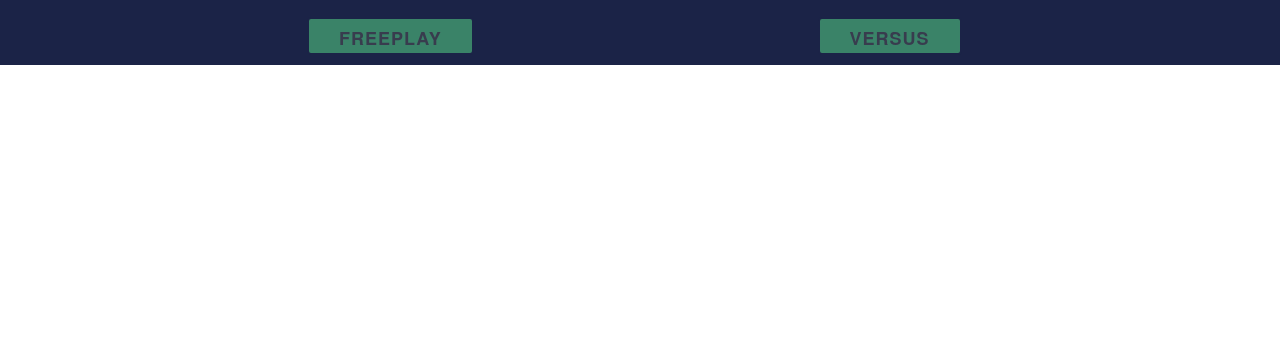
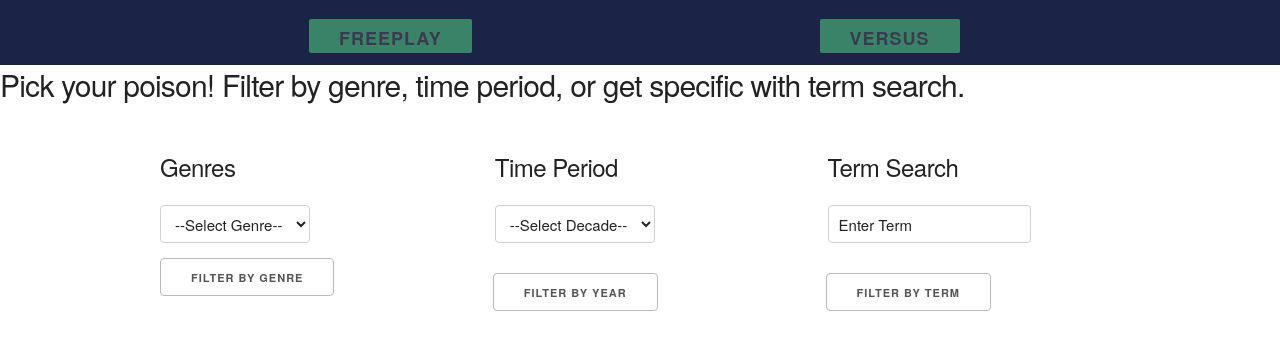
Before and after one commit to kbrumer/code-aoke, a website: page index.html in a window 1280 px wide. Shown: the part 850-1201 px from the top of the page. Before the commit the page ends 915 px from the top, so only its background shows below. Drawn offline with Linux system fonts and the light colour scheme.

Commit message:
added genre/artist/year html

```diff
--- a/index.html
+++ b/index.html
@@ -44,6 +44,60 @@
       </div>
     </main>
     <!-- /main -->
+      <section id="song-filter">
+       <h4>Pick your poison! Filter by genre, time period, or get specific with term search.</h4>
+       <br>
+       <div class="container">
+         <div class="row">
+            <div class="four columns">
+              <form id="genre-form" name="genre">
+                <!-- <fieldset> -->
+                <h5>Genres</h5>
+                <select id="select-genre" name="genre"><br>
+                  <option value="all">--Select Genre--</option>
+                  <option value="rock">Rock</option>
+                  <option value="hip-hop"> Hip-Hop</option>
+                  <option value="country"> Country</option>
+                  <option value="indie"> Indie</option>
+                  <option value="metal"> Metal</option>
+                  <option value="pop"> Pop</option>
+                  <option value="punk"> Punk</option>
+                  <option value="soul"> Soul</option>
+                  <option value="rap"> Rap</option>
+                </select><br>
+                <!-- </fieldset> -->
+                <input type="submit" value="Filter by Genre">
+              </form>
+            </div>
+
+            <div class="four columns">
+              <form id="year-form">
+                <fieldset>
+                  <h5>Time Period</h5>
+                  <select id="#year-select" name="year"><br>
+                    <option value="">--Select Decade--</option>
+                    <option value="2000-2010">2000-2010</option>
+                    <option value="1990-2000">1990-2000</option>
+                    <option value="1980-1990">1980-1990</option>
+                    <option value="1970-1980">1970-1980</option>
+                    <option value="1960-1970">1960-1970</option>
+                  </select>
+                </fieldset>
+                <input type="submit" value="Filter by Year">
+              </form>
+            </div>
+          <div class="four columns">
+            <form id="term-form">
+              <fieldset>
+                <h5>Term Search</h5>
+                <input type="text" value="Enter Term"/>
+              </fieldset>
+              <input type="submit" value="Filter by Term">
+            </form>
+          </div>
+        </div>
+      </div>
+    </section>
   <script src="https://use.fonticons.com/2c3b87aa.js"></script>
   </body>
 
--- a/styles/layout.css
+++ b/styles/layout.css
@@ -7,7 +7,7 @@ header {
 }
 header i {
   position: fixed;
-  right: 5;
+  right: 5px;
   top: 0;
 }
 header h1 {
```
